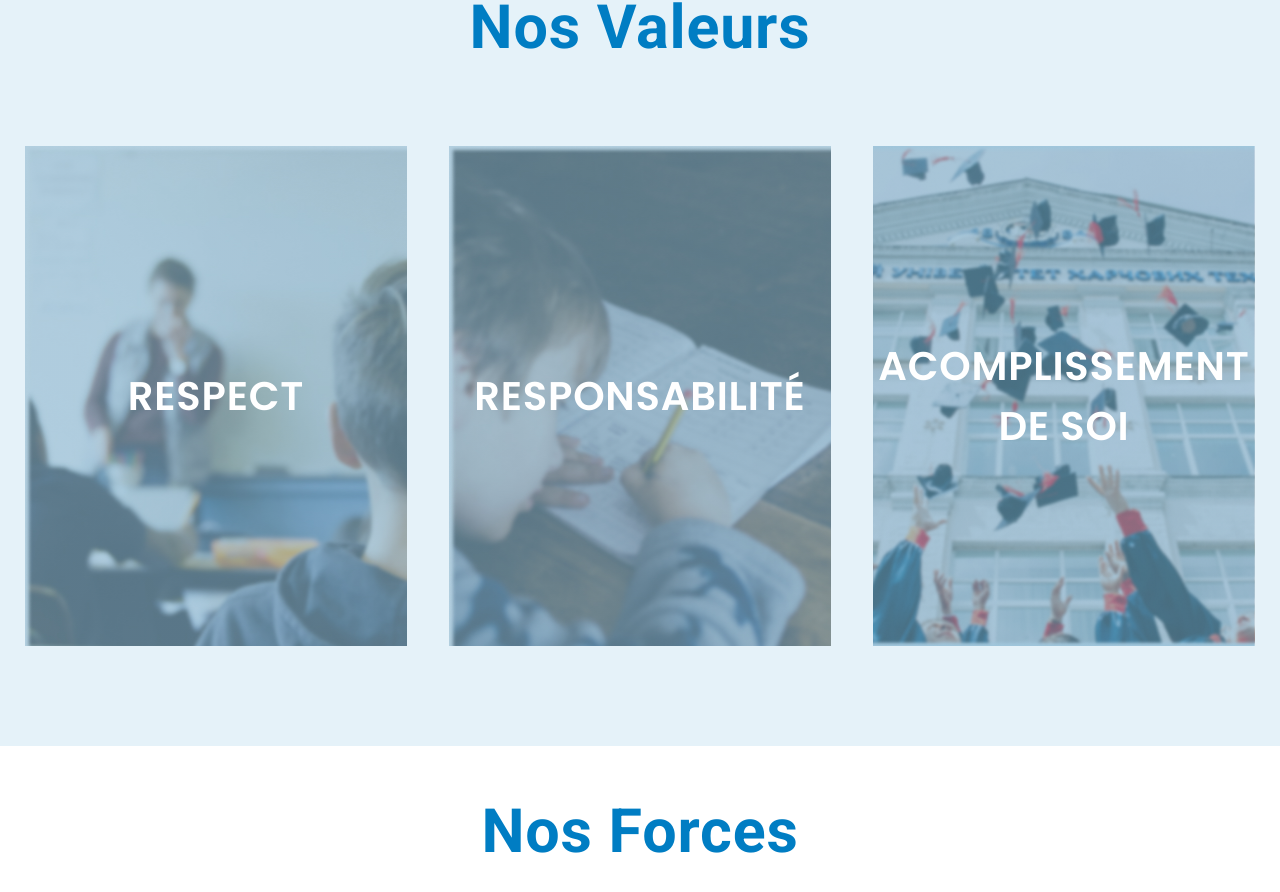
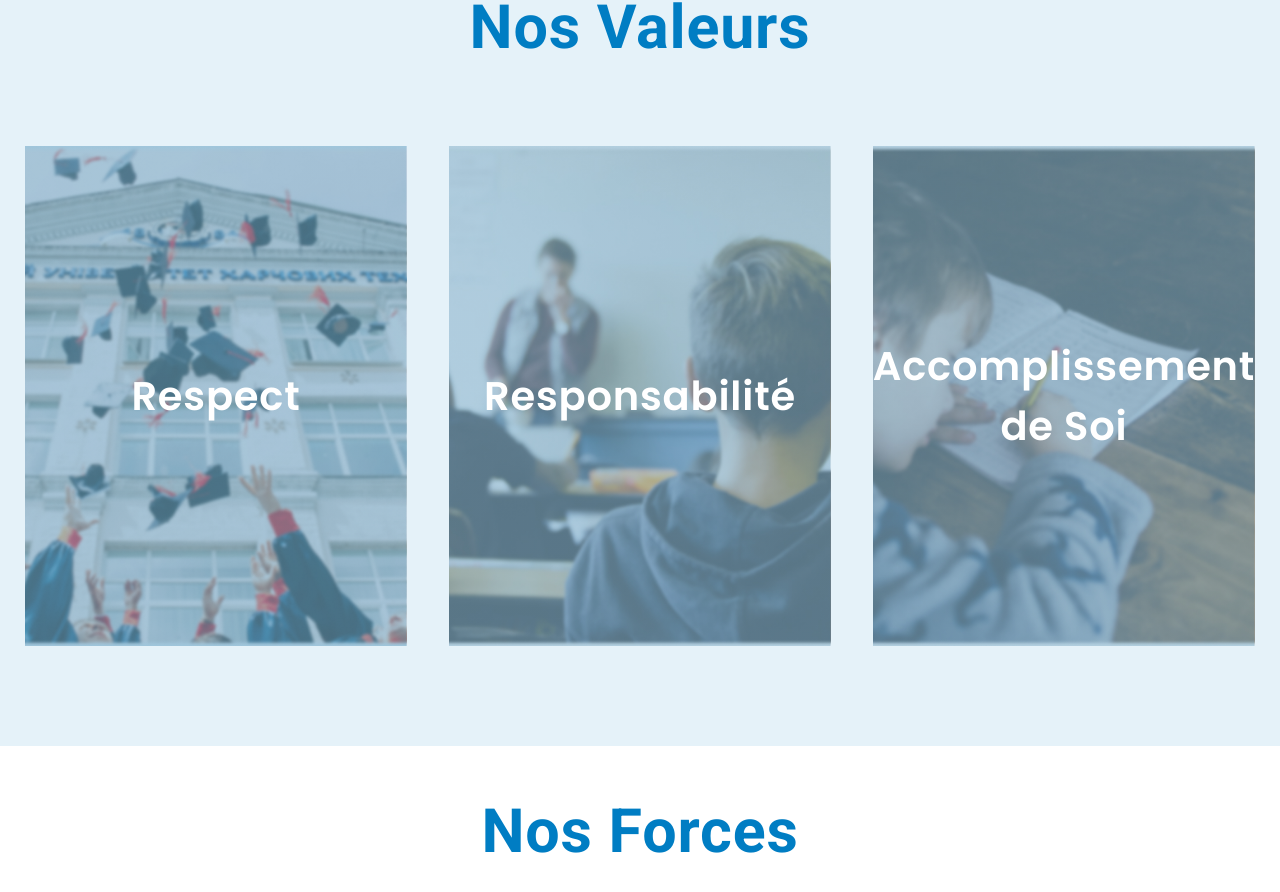
Before and after one commit to jameslegoff92/Sourp-Hagop, a Next.js app: page / in a window 1280 px wide. Shown: the part 1458-2350 px from the top of the page. Built offline with nearby package versions, Linux system fonts and the light colour scheme.

Commit message:
Values Component works for Desktop UI

```diff
--- a/components/ui/Values.jsx
+++ b/components/ui/Values.jsx
@@ -6,26 +6,39 @@ import { motion, useAnimation } from "framer-motion";
 import Typography from "../display/Typography";
 import Container from "../layout/Container";
 
-//Animation for the Values Section
-const listVariants = {
-  initial: {},
-  hover: {},
+//Data Structure for the Value Component
+const valueData = [
+  {
+    title: "Respect",
+    text: "À Sourp Hagop, nous aidons nos élèves à atteindre l'accomplissement de soi en découvrant et développant leur plein potentiel pour une vie épanouie.",
+  },
+  {
+    title: "Responsabilité",
+    text: "La responsabilité nous rend autonomes. À Sourp Hagop, nous encourageons les élèves à prendre en charge leurs actions et à s'engager activement dans leur communauté.",
+  },
+  {
+    title: "Accomplissement de Soi",
+    text: "Le respect est essentiel. À l'école arménienne Sourp Hagop, nous valorisons le respect envers tous, créant un environnement de confiance et de considération mutuelle.",
+  },
+];
+
+//CSS Style Variants
+const styleVariants = {
+  0: {
+    background: "linear-gradient(rgba(0, 96, 150, 0.3), rgba(0, 96, 150, 0.3)), url('/images/value-img-1.png')",
+    backgroundColor: "var(--tertiary-color)",
+
+  },
+  1: {
+    background: "linear-gradient(rgba(0, 96, 150, 0.3), rgba(0, 96, 150, 0.3)), url('/images/respect.JPG')",
+    backgroundColor: "#006096"
+  },
+  2: {
+    background: "linear-gradient(rgba(0, 96, 150, 0.3), rgba(0, 96, 150, 0.3)), url('/images/responsible.JPG')",
+    backgroundColor: "var(--tertiary-color)"
+  }
 };
 
-const itemVariants = {
-  initial: { height: "100%" },
-  hover: {
-    height: "25%",
-    transition: {
-      duration: 0.2,
-    },
-  },
-};
-
-const textVariants = {
-  initial: { opacity: 0 },
-  hover: { opacity: 1 },
-};
 
 //CSS For Values Section
 const ValuesContainer = styled.div`
@@ -46,7 +59,7 @@ const CardContainer = styled(motion.div)`
     justify-content: space-between;
   }
 `;
-const ExtendedMotionDiv = styled(motion.div)`
+const ValueWrapper = styled(motion.div)`
   display: flex;
   gap: var(--spacing-4);
   flex-direction: column;
@@ -69,10 +82,7 @@ const ValueContainer = styled(motion.div)`
 `;
 
 const ValueSubContainer = styled(motion.div)`
-  background:
-    linear-gradient(rgba(0, 96, 150, 0.3), rgba(0, 96, 150, 0.3)),
-    // Blue tint overlay// Blue tint overlay
-    url("/images/value-img-1.png"); // Replace with your image URL
+  background: ${(props) => styleVariants[props.index].background};
   background-size: cover; // Ensures the image covers the whole div
   background-position: center; // Centers the image
   display: flex;
@@ -82,30 +92,13 @@ const ValueSubContainer = styled(motion.div)`
   padding: 0 40px;
 `;
 
-const ValueSubContainer2 = styled(ValueSubContainer)`
-  background:
-    linear-gradient(rgba(0, 96, 150, 0.3), rgba(0, 96, 150, 0.3)),
-    // Blue tint overlay// Blue tint overlay
-    url("/images/respect.JPG"); // Replace with your image URL
-`;
-
-const ValueSubContainer3 = styled(ValueSubContainer)`
-  background:
-    linear-gradient(rgba(0, 96, 150, 0.3), rgba(0, 96, 150, 0.3)),
-    // Blue tint overlay// Blue tint overlay
-    url("/images/responsible.JPG"); // Replace with your image URL
-`;
-
 const ValueText = styled(Typography)`
   font-size: 0.9rem;
+  color: ${(props) => props.index == 1 ? "#fff" : "var(--black)"};
 
   @media (min-width: 768px) {
     font-size: 1rem;
   }
-`;
-
-const ValueText2 = styled(ValueText)`
-  color: #fff;
 `;
 
 const TextDiv = styled(motion.div)`
@@ -114,7 +107,7 @@ const TextDiv = styled(motion.div)`
   align-items: center;
   padding: 2rem 1rem;
   height: auto;
-  background-color: var(--tertiary-color);
+  background-color: ${(props) => styleVariants[props.index].backgroundColor};
 
   @media (min-width: 768px) {
     padding: 6rem 4rem 0;
@@ -122,11 +115,7 @@ const TextDiv = styled(motion.div)`
   }
 `;
 
-const TextDiv2 = styled(TextDiv)`
-  background-color: #006096;
-`;
-
-const Values = () => {
+const ValueItem = ({ value, index }) => {
   const parentControls = useAnimation();
   const childControls1 = useAnimation();
   const childControls2 = useAnimation();
@@ -140,7 +129,7 @@ const Values = () => {
     await childControls2.start({
       scale: 1.2,
       opacity: 1,
-      transition: { duration: 1 },
+      transition: { duration: 0.5 },
     });
   };
 
@@ -158,6 +147,40 @@ const Values = () => {
   };
 
   return (
+    <ValueWrapper>
+      <ValueContainer
+        animate={parentControls}
+        onHoverStart={handleHoverStart}
+        onHoverEnd={handleHoverEnd}
+      >
+        <ValueSubContainer
+          index={index}
+          initial={{ height: "100%" }}
+          animate={childControls1}
+        >
+          <Typography as="h1" type="h4" color="light" fontFamily="secondary">
+            {value.title}
+          </Typography>
+        </ValueSubContainer>
+        <TextDiv index={index}>
+          <ValueText
+            index={index}
+            as="p"
+            type="h6"
+            fontFamily="secondary"
+            initial={{ opacity: 0 }}
+            animate={childControls2}
+          >
+            {value.text}
+          </ValueText>
+        </TextDiv>
+      </ValueContainer>
+    </ValueWrapper>
+  );
+};
+
+const Values = () => {
+  return (
     <>
       <ValuesContainer>
         <Container>
@@ -165,104 +188,9 @@ const Values = () => {
             Nos Valeurs
           </Typography>
           <CardContainer>
-            <ExtendedMotionDiv>
-              <ValueContainer
-                animate={parentControls}
-                onHoverStart={handleHoverStart}
-                onHoverEnd={handleHoverEnd}
-              >
-                <ValueSubContainer2
-                  initial={{ height: "100%" }}
-                  animate={childControls1}
-                >
-                  <Typography
-                    as="h1"
-                    type="h4"
-                    color="light"
-                    fontFamily="secondary"
-                  >
-                    RESPECT
-                  </Typography>
-                </ValueSubContainer2>
-                <TextDiv variants={{}}>
-                  <ValueText
-                    as="p"
-                    type="h6"
-                    fontFamily="secondary"
-                    initial={{ opacity: 0 }}
-                    animate={childControls2}
-                  >
-                    À Sourp Hagop, nous aidons nos élèves à atteindre
-                    l'accomplissement de soi en découvrant et développant leur
-                    plein potentiel pour une vie épanouie.
-                  </ValueText>
-                </TextDiv>
-              </ValueContainer>
-            </ExtendedMotionDiv>
-            <ExtendedMotionDiv>
-              <ValueContainer
-                inital="initial"
-                whileHover="hover"
-                variants={listVariants}
-              >
-                <ValueSubContainer3 variants={itemVariants}>
-                  <Typography
-                    as="h1"
-                    type="h4"
-                    color="light"
-                    fontFamily="secondary"
-                  >
-                    RESPONSABILITÉ
-                  </Typography>
-                </ValueSubContainer3>
-                <TextDiv2>
-                  <ValueText2
-                    initial="initial"
-                    whileHover="hover"
-                    as="p"
-                    type="h6"
-                    fontFamily="secondary"
-                    variants={textVariants}
-                  >
-                    La responsabilité nous rend autonomes. À Sourp Hagop, nous
-                    encourageons les élèves à prendre en charge leurs actions et
-                    à s'engager activement dans leur communauté.
-                  </ValueText2>
-                </TextDiv2>
-              </ValueContainer>
-            </ExtendedMotionDiv>
-            <ExtendedMotionDiv>
-              <ValueContainer
-                inital="initial"
-                whileHover="hover"
-                variants={listVariants}
-              >
-                <ValueSubContainer variants={itemVariants}>
-                  <Typography
-                    as="h1"
-                    type="h4"
-                    color="light"
-                    fontFamily="secondary"
-                  >
-                    ACOMPLISSEMENT DE SOI
-                  </Typography>
-                </ValueSubContainer>
-                <TextDiv>
-                  <ValueText
-                    initial="initial"
-                    whileHover="hover"
-                    as="p"
-                    type="h6"
-                    fontFamily="secondary"
-                    variants={textVariants}
-                  >
-                    Le respect est essentiel. À l'école arménienne Sourp Hagop,
-                    nous valorisons le respect envers tous, créant un
-                    environnement de confiance et de considération mutuelle
-                  </ValueText>
-                </TextDiv>
-              </ValueContainer>
-            </ExtendedMotionDiv>
+            {valueData.map((value, index) => (
+              <ValueItem key={index} value={value} index={index} />
+            ))}
           </CardContainer>
         </Container>
       </ValuesContainer>
```
